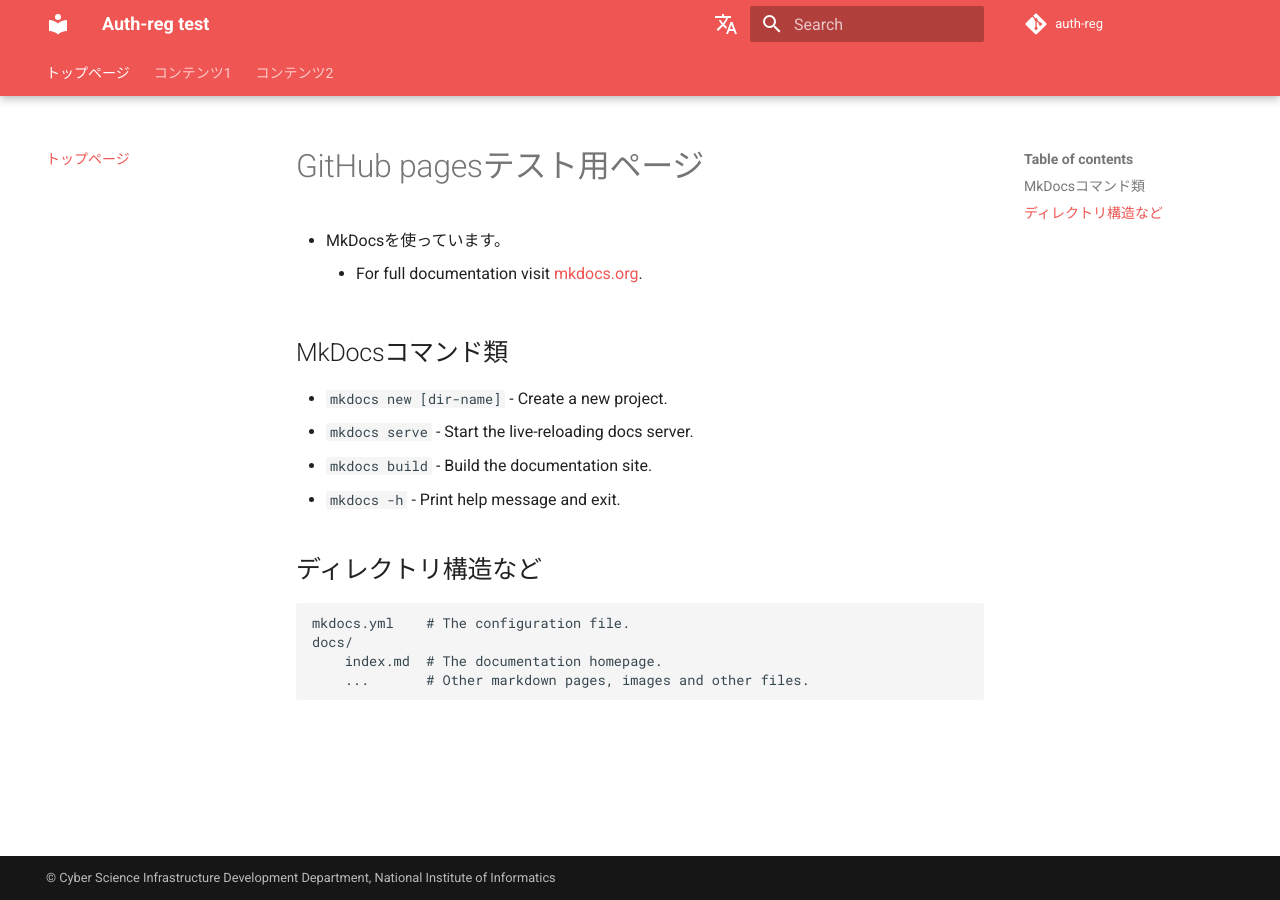
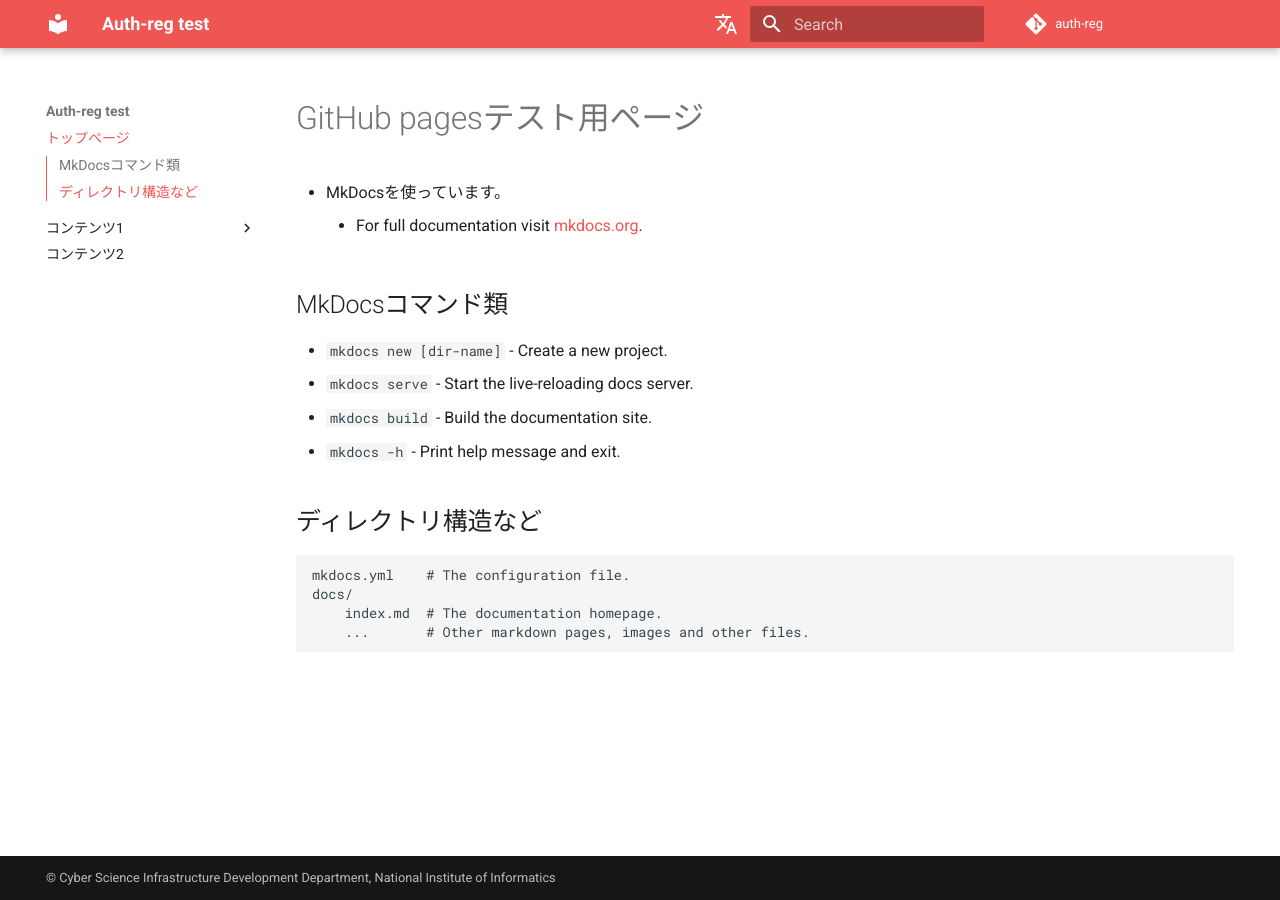
Before and after one commit to letticia/auth-reg, an MkDocs documentation site: the page built from docs/index.md, in a window 1280 px wide. Built offline with MkDocs 1.6.1 and Material for MkDocs 9.7.7, drawn with Linux system fonts in a browser that asks for light colours; comment, search, counter and statistics services are not loaded.

Commit message:
Remove tab settings

```diff
--- a/mkdocs.yml
+++ b/mkdocs.yml
@@ -9,9 +9,10 @@
   palette:
     primary: red
   features:
-    - navigation.tabs
-    - navigation.tabs.sticky
+#    - navigation.tabs
+#    - navigation.tabs.sticky
     - navigation.top
+    - toc.integrate
 
 nav:
   - トップページ: index.md
```
